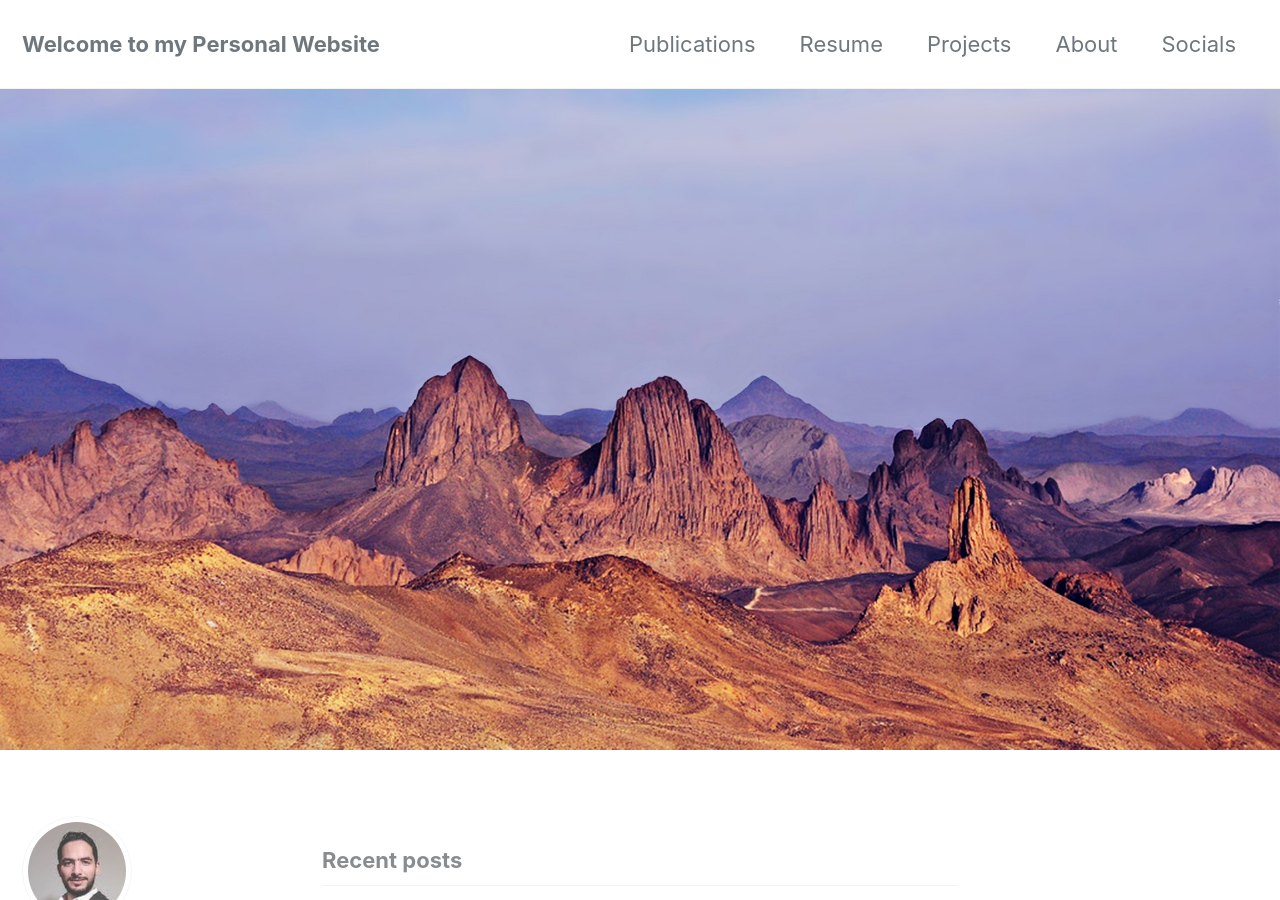
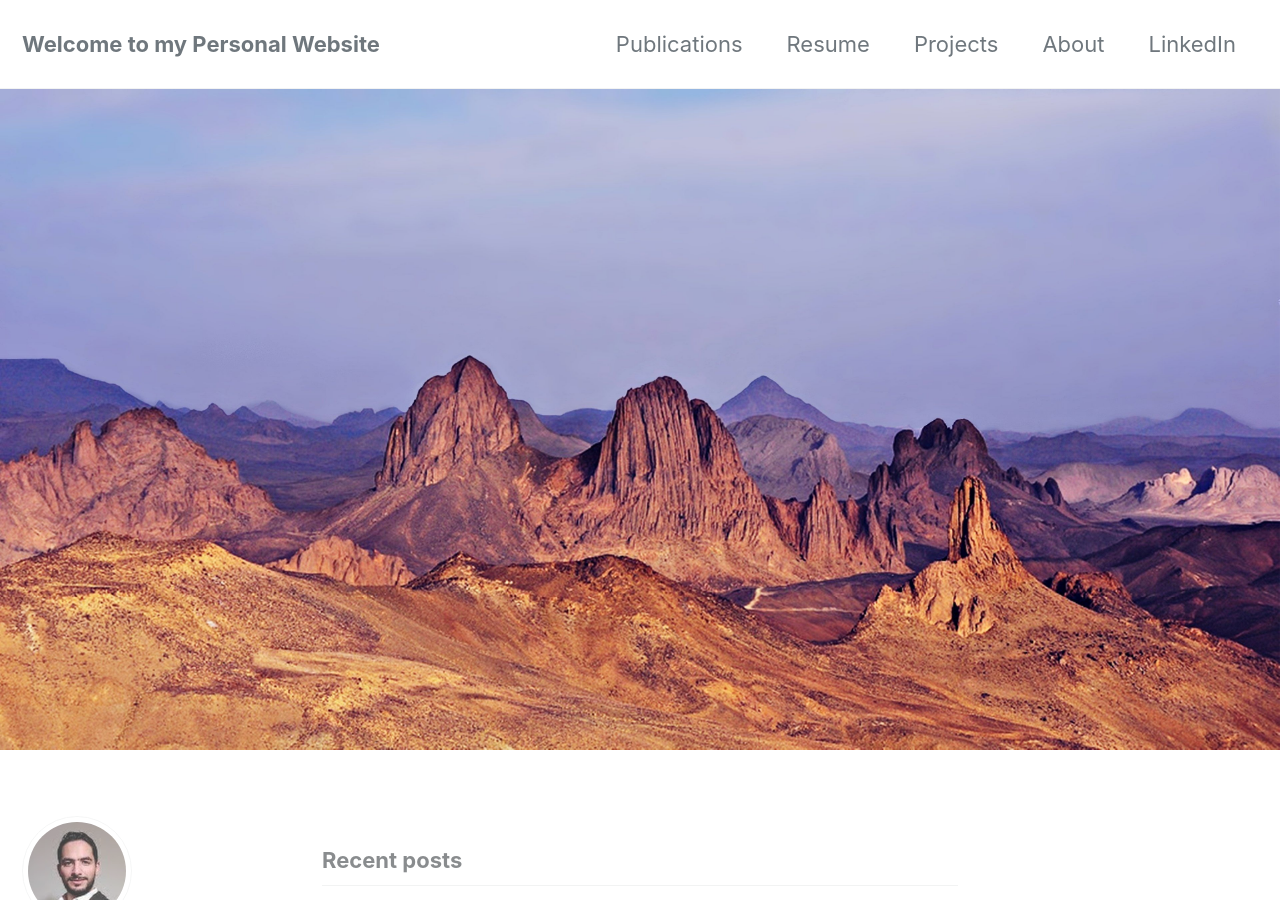
Before and after one commit to amineHY/amine-hadjyoucef.github.io, a Jekyll site: the page built from index.html, in a window 1280 px wide and 900 px high. Built offline with Jekyll 4.4.1, drawn with Linux system fonts in a browser that asks for light colours; cached includes are drawn as plain includes; nearby versions of some CDN libraries; the list of posts is cut into pages by our own code.

Commit message:
update fontpage

```diff
--- a/_data/navigation.yml
+++ b/_data/navigation.yml
@@ -12,10 +12,8 @@ main:
   - title: "About"
     url: /about/
 
-  - title: Socials
-    subfolderitems:
-    - page: LinkedIn
-      url: "https://www.linkedin.com/in/aminehy/"
+  - title: LinkedIn
+    url: "https://www.linkedin.com/in/aminehy/"
 
   # - title: "Sample Collections"
   #   url: /collection-archive/
```
